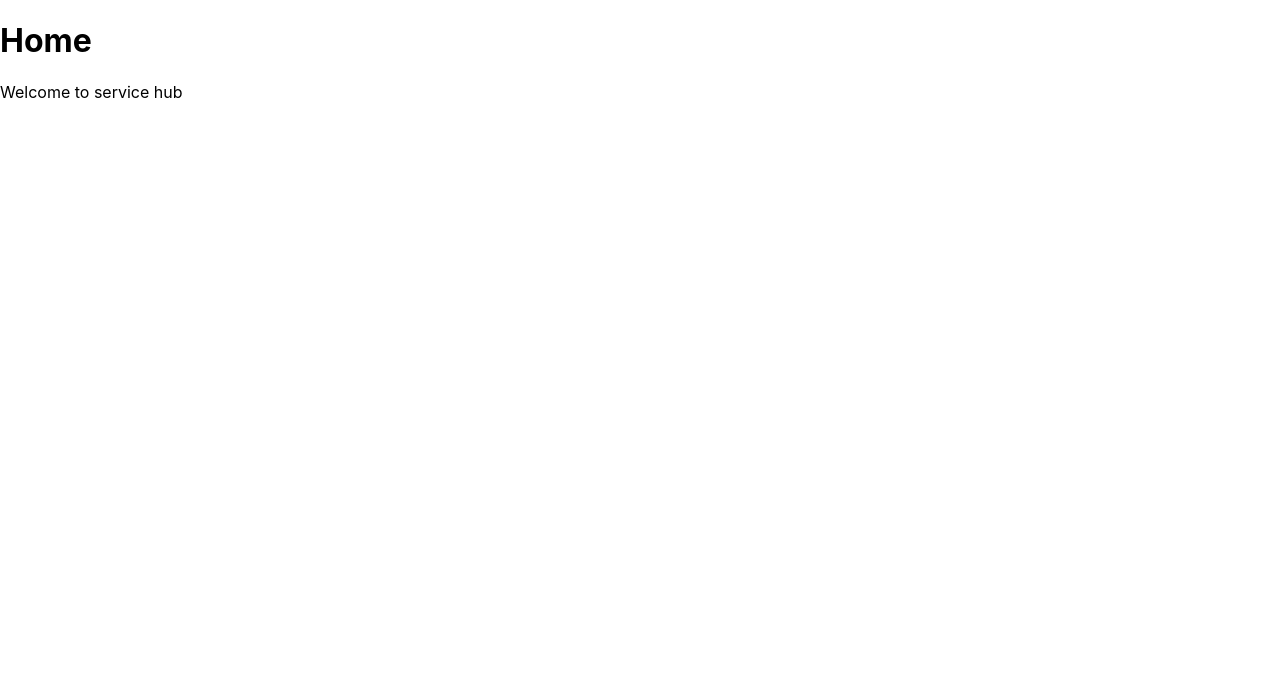
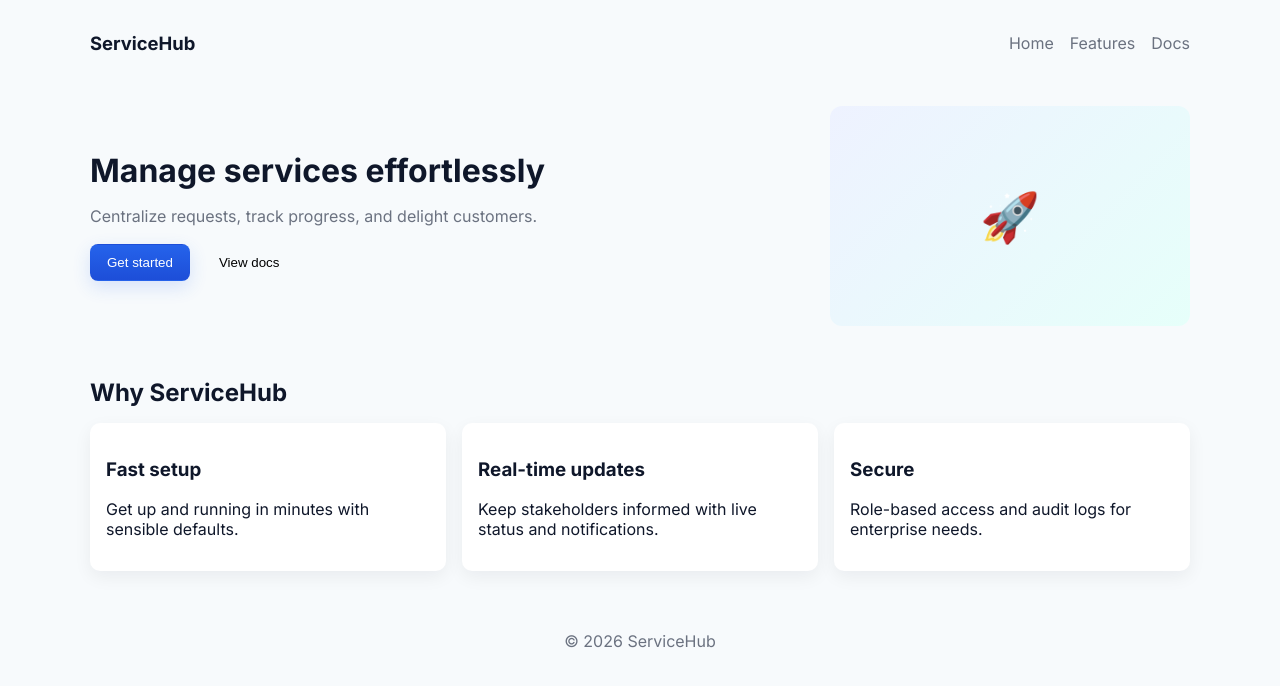
Before and after one commit to suvarp06/service-hub, a React (Create React App) app: page / in a window 1280 px wide. Shown: the top 686 px of the page. Built offline with nearby package versions, Linux system fonts and the light colour scheme.

Commit message:
updated designs

```diff
--- a/public/index.html
+++ b/public/index.html
@@ -15,6 +15,7 @@
       user's mobile device or desktop. See https://developers.google.com/web/fundamentals/web-app-manifest/
     -->
     <link rel="manifest" href="%PUBLIC_URL%/manifest.json" />
+    <link href="https://fonts.googleapis.com/css2?family=Inter:wght@400;600;700&display=swap" rel="stylesheet">
     <!--
       Notice the use of %PUBLIC_URL% in the tags above.
       It will be replaced with the URL of the `public` folder during the build.
@@ -24,7 +25,7 @@
       work correctly both with client-side routing and a non-root public URL.
       Learn how to configure a non-root public URL by running `npm run build`.
     -->
-    <title>React App</title>
+    <title>ServiceHub</title>
   </head>
   <body>
     <noscript>You need to enable JavaScript to run this app.</noscript>
--- a/src/App.css
+++ b/src/App.css
@@ -1,38 +1,126 @@
 .App {
+  min-height: 100vh;
+  background: var(--bg);
+  color: var(--fg);
+  font-family: Inter, system-ui, -apple-system, 'Segoe UI', Roboto, 'Helvetica Neue', Arial;
+}
+
+:root {
+  --bg: #f7fafc;
+  --card: #ffffff;
+  --muted: #6b7280;
+  --primary: #2563eb;
+  --primary-600: #1d4ed8;
+  --fg: #0f172a;
+}
+
+.site {
+  max-width: 1100px;
+  margin: 0 auto;
+  padding: 24px;
+}
+
+.site-nav {
+  display: flex;
+  justify-content: space-between;
+  align-items: center;
+  padding: 8px 0 20px;
+}
+
+.brand {
+  font-weight: 700;
+  font-size: 1.15rem;
+}
+
+.nav-links {
+  list-style: none;
+  display: flex;
+  gap: 16px;
+  margin: 0;
+  padding: 0;
+  color: var(--muted);
+}
+
+.hero {
+  display: grid;
+  grid-template-columns: 1fr 360px;
+  gap: 24px;
+  align-items: center;
+  padding: 32px 0;
+}
+
+.hero-content h1 {
+  font-size: 2rem;
+  margin: 0 0 12px;
+}
+
+.lead {
+  color: var(--muted);
+  margin-bottom: 18px;
+}
+
+.actions {
+  display: flex;
+  gap: 12px;
+}
+
+.btn {
+  padding: 10px 16px;
+  border-radius: 8px;
+  border: 1px solid transparent;
+  background: transparent;
+  cursor: pointer;
+}
+
+.btn-primary {
+  background: linear-gradient(180deg,var(--primary),var(--primary-600));
+  color: #fff;
+  box-shadow: 0 6px 18px rgba(37,99,235,0.16);
+}
+
+.hero-visual .placeholder-illustration {
+  width: 100%;
+  height: 220px;
+  display: flex;
+  align-items: center;
+  justify-content: center;
+  font-size: 48px;
+  background: linear-gradient(135deg,#eef2ff,#e6fffa);
+  border-radius: 12px;
+}
+
+.features {
+  padding: 20px 0 40px;
+}
+
+.section-title {
+  margin: 0 0 16px;
+}
+
+.feature-grid {
+  display: grid;
+  grid-template-columns: repeat(3,1fr);
+  gap: 16px;
+}
+
+.card {
+  background: var(--card);
+  border-radius: 10px;
+  padding: 16px;
+  box-shadow: 0 6px 18px rgba(15,23,42,0.06);
+}
+
+.site-footer {
+  color: var(--muted);
+  padding: 20px 0;
   text-align: center;
 }
 
-.App-logo {
-  height: 40vmin;
-  pointer-events: none;
-}
-
-@media (prefers-reduced-motion: no-preference) {
-  .App-logo {
-    animation: App-logo-spin infinite 20s linear;
+@media (max-width: 880px) {
+  .hero {
+    grid-template-columns: 1fr;
+  }
+  .feature-grid {
+    grid-template-columns: 1fr;
   }
 }
-
-.App-header {
-  background-color: #282c34;
-  min-height: 100vh;
-  display: flex;
-  flex-direction: column;
-  align-items: center;
-  justify-content: center;
-  font-size: calc(10px + 2vmin);
-  color: white;
-}
-
-.App-link {
-  color: #61dafb;
-}
-
-@keyframes App-logo-spin {
-  from {
-    transform: rotate(0deg);
-  }
-  to {
-    transform: rotate(360deg);
-  }
-}
--- a/src/App.js
+++ b/src/App.js
@@ -1,23 +1,10 @@
-import logo from './logo.svg';
 import './App.css';
+import Home from './home';
 
 function App() {
   return (
     <div className="App">
-      <header className="App-header">
-        <img src={logo} className="App-logo" alt="logo" />
-        <p>
-          Edit <code>src/App.js</code> and b.
-        </p>
-        <a
-          className="App-link"
-          href="https://reactjs.org"
-          target="_blank"
-          rel="noopener noreferrer"
-        >
-          Learn React
-        </a>
-      </header>
+      <Home />
     </div>
   );
 }
--- a/src/home.js
+++ b/src/home.js
@@ -1,9 +1,52 @@
-function home() {
+import React from 'react';
+
+function Home() {
     return (
-        <div>
-            <h1>Home</h1>
-            <p>Welcome to service hub</p>
+        <div className="site">
+            <nav className="site-nav">
+                <div className="brand">ServiceHub</div>
+                <ul className="nav-links">
+                    <li>Home</li>
+                    <li>Features</li>
+                    <li>Docs</li>
+                </ul>
+            </nav>
+
+            <main className="hero">
+                <div className="hero-content">
+                    <h1>Manage services effortlessly</h1>
+                    <p className="lead">Centralize requests, track progress, and delight customers.</p>
+                    <div className="actions">
+                        <button className="btn btn-primary">Get started</button>
+                        <button className="btn">View docs</button>
+                    </div>
+                </div>
+                <div className="hero-visual" aria-hidden>
+                    <div className="placeholder-illustration">🚀</div>
+                </div>
+            </main>
+
+            <section className="features">
+                <h2 className="section-title">Why ServiceHub</h2>
+                <div className="feature-grid">
+                    <div className="card">
+                        <h3>Fast setup</h3>
+                        <p>Get up and running in minutes with sensible defaults.</p>
+                    </div>
+                    <div className="card">
+                        <h3>Real-time updates</h3>
+                        <p>Keep stakeholders informed with live status and notifications.</p>
+                    </div>
+                    <div className="card">
+                        <h3>Secure</h3>
+                        <p>Role-based access and audit logs for enterprise needs.</p>
+                    </div>
+                </div>
+            </section>
+
+            <footer className="site-footer">© {new Date().getFullYear()} ServiceHub</footer>
         </div>
     );
 }
-export default home;
+
+export default Home;
--- a/src/index.js
+++ b/src/index.js
@@ -3,11 +3,12 @@ import ReactDOM from 'react-dom/client';
 import './index.css';
 
 import reportWebVitals from './reportWebVitals';
-import Home from './home';
+import App from './App';
+
 const root = ReactDOM.createRoot(document.getElementById('root'));
 root.render(
   <React.StrictMode>
-    <Home />
+    <App />
   </React.StrictMode>
 );
 
```
